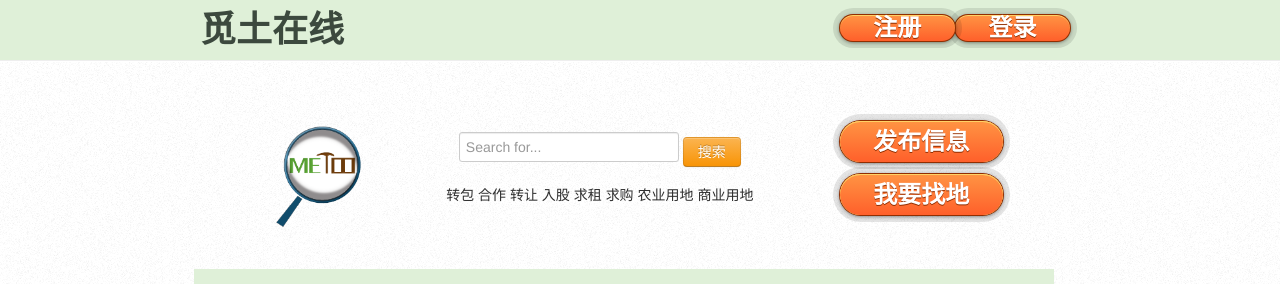
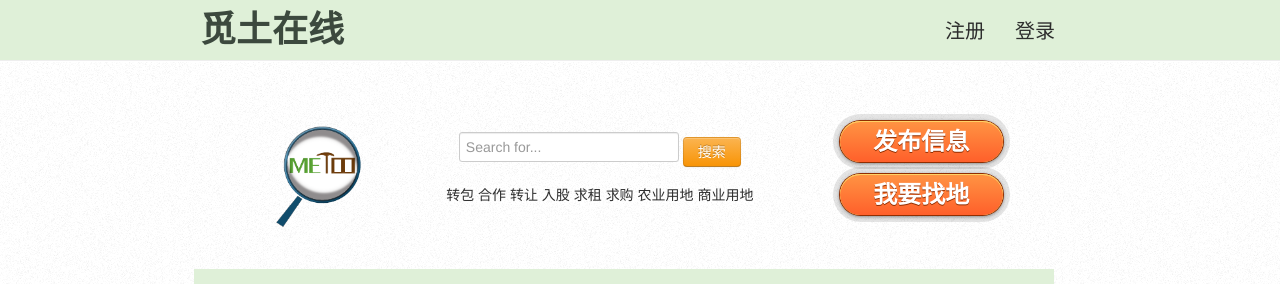
Before and after one commit to mankwan/metoo, a plain HTML site: page index.html in a window 1280 px wide. Shown: the top 284 px of the page. Drawn offline with Linux system fonts and the light colour scheme; a script that the page names is missing.

Commit message:
color change

```diff
--- a/assets/css/add.css
+++ b/assets/css/add.css
@@ -846,7 +846,9 @@ body{
   position: relative;
   float: right;
   line-height: 12px;
-  top:15px;
+  top:10px;
+  font-size: 20px;
+  margin:15px;
 }
 .topLine ul li a,h1{
   color:#3C493E;
--- a/index.html
+++ b/index.html
@@ -25,7 +25,7 @@
     <div class="span3">
       <h1>觅土在线</h1>
     </div>
-    <div class="span6 masthead">
+    <div class="span6 ">
       <ul>
         <a href="login.html" class="bigbtn">登录</a>
         <a href="register.html" class="bigbtn">注册</a>
```
